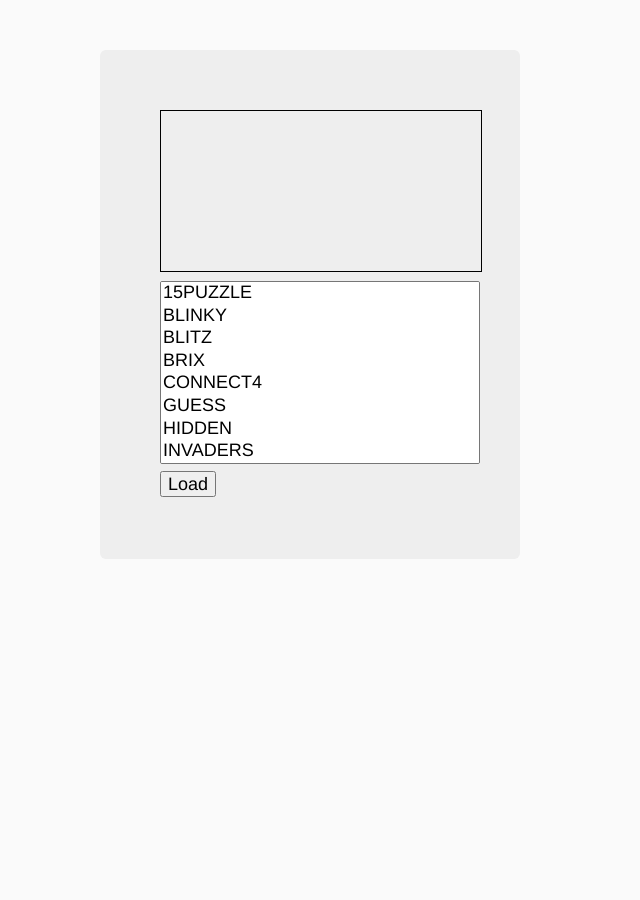
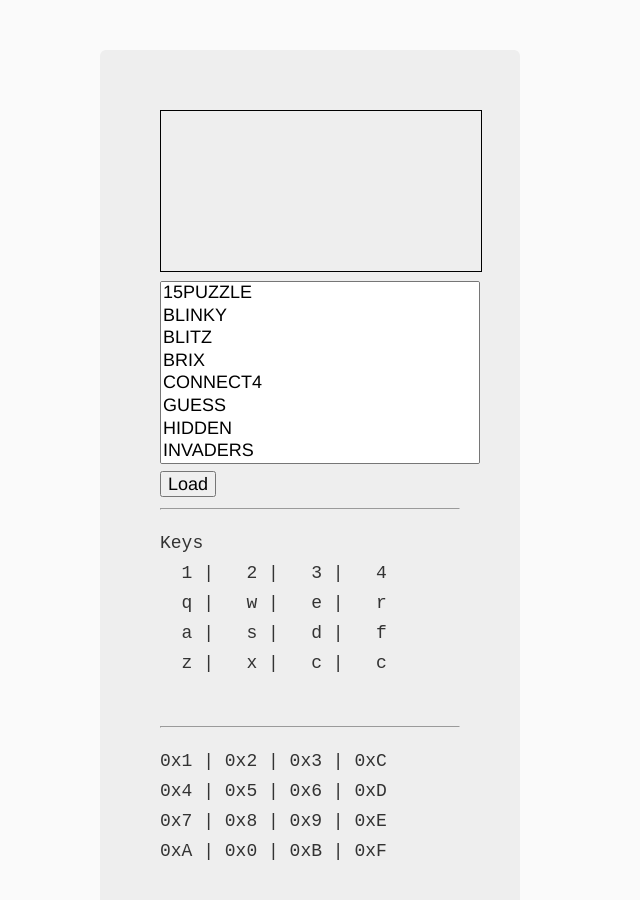
Before and after one commit to xeinherjar/chip8, a website: page app/index.html in a window 1280 px wide. Shown: the whole page, without its empty margins (330-970 px from the left). Before the commit the page ends 800 px from the top, so only its background shows below. Drawn offline with nearby package versions, Linux system fonts and the light colour scheme; files that its build step writes are made by us from their sources.

Commit message:
add key info to page

```diff
--- a/app/index.html
+++ b/app/index.html
@@ -48,6 +48,21 @@
        <option>WIPEOFF</option>
      </select>
      <button id="rom-load">Load</button>
+     <hr />
+     <pre>
+Keys
+  1 |   2 |   3 |   4
+  q |   w |   e |   r
+  a |   s |   d |   f
+  z |   x |   c |   c
+     </pre>
+     <hr />
+     <pre>
+0x1 | 0x2 | 0x3 | 0xC
+0x4 | 0x5 | 0x6 | 0xD
+0x7 | 0x8 | 0x9 | 0xE
+0xA | 0x0 | 0xB | 0xF
+     </pre>
    </div>
     <!-- build:js scripts/vendor.js -->
     <!-- bower:js -->
```
